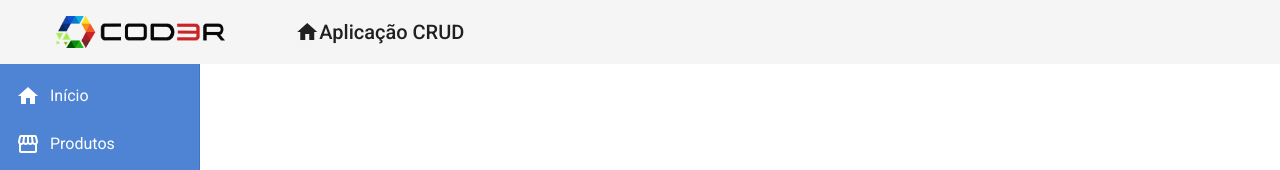
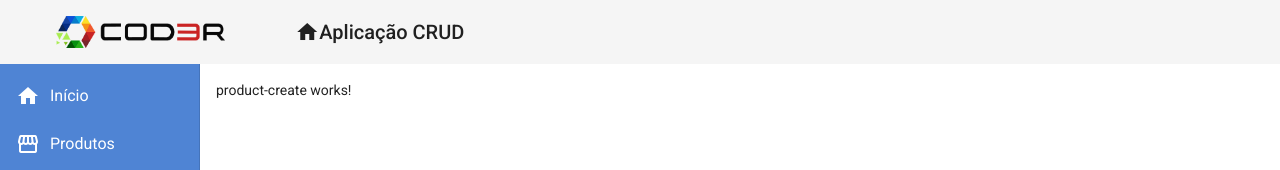
Before and after one commit to barbarapereira/formulario-reativo, an Angular app in the folder frontend/: page /products/create in a window 1280 px wide. Before the commit this address led to /. Shown: the top 170 px of the page. Built offline with nearby package versions, Linux system fonts and the light colour scheme.

Commit message:
criando componente para cadastrar produto

```diff
--- a/frontend/src/app/app-routing.module.ts
+++ b/frontend/src/app/app-routing.module.ts
@@ -3,6 +3,7 @@
 
 import{ HomeComponent } from './views/home/home.component';
 import { ProductCrudComponent } from './views/product-crud/product-crud.component';
+import { ProductCreateComponent } from './components/product/product-create/product-create.component';
 
 const routes: Routes = [
   {
@@ -12,6 +13,10 @@
 {
   path: "products",
   component: ProductCrudComponent
+},
+{
+  path: "products/create",
+  component: ProductCreateComponent
 }
 ];
 
--- a/frontend/src/app/app.module.ts
+++ b/frontend/src/app/app.module.ts
@@ -16,6 +16,7 @@
 import { HomeComponent } from './views/home/home.component';
 import { ProductCrudComponent } from './views/product-crud/product-crud.component';
 import { RedDirective } from './directives/red.directive';
+import { ProductCreateComponent } from './components/product/product-create/product-create.component';
 
 @NgModule({
   declarations: [
@@ -25,7 +26,8 @@
     NavComponent,
     HomeComponent,
     ProductCrudComponent,
-    RedDirective
+    RedDirective,
+    ProductCreateComponent
   ],
   imports: [
     BrowserModule,
--- /dev/null
+++ b/frontend/src/app/components/product/product-create/product-create.component.html
@@ -0,0 +1 @@
+<p>product-create works!</p>
--- /dev/null
+++ b/frontend/src/app/components/product/product-create/product-create.component.ts
@@ -0,0 +1,15 @@
+import { Component, OnInit } from '@angular/core';
+
+@Component({
+  selector: 'app-product-create',
+  templateUrl: './product-create.component.html',
+  styleUrls: ['./product-create.component.css']
+})
+export class ProductCreateComponent implements OnInit {
+
+  constructor() { }
+
+  ngOnInit(): void {
+  }
+
+}
```
Also changed, not shown: frontend/src/app/components/product/product-create/product-create.component.css (added).
